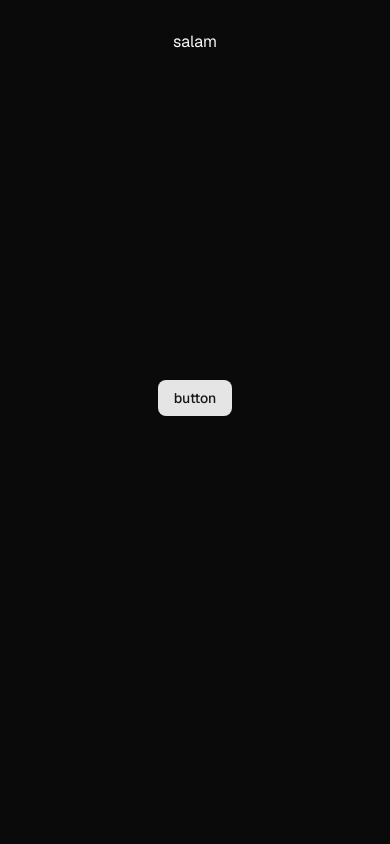
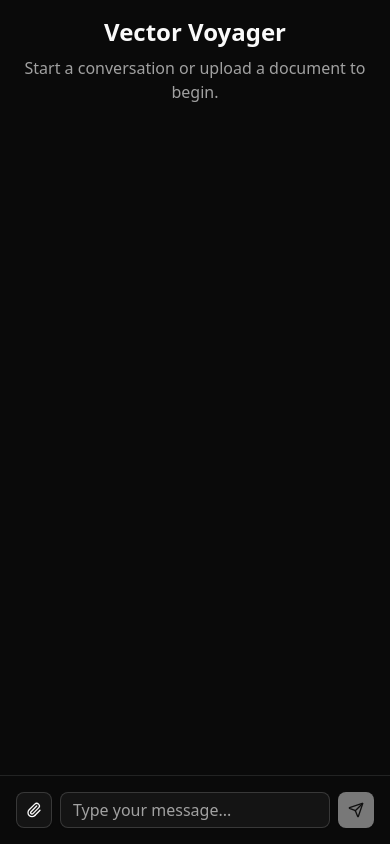
Before and after one commit to alirezaJvh/vector-voyager-ui, a Next.js app: page / in a window 390 px wide. Built offline with nearby package versions, Linux system fonts and the light colour scheme.

Commit message:
feat(chat): create chat-interface components

```diff
--- a/src/app/page.tsx
+++ b/src/app/page.tsx
@@ -1,10 +1,30 @@
-import { Button } from '@/components/ui/button';
+import { Suspense } from 'react';
+import ChatInterface from '@/components/chat/chat-interface';
+import {
+  Sidebar,
+  SidebarContent,
+  SidebarGroup,
+  SidebarGroupLabel,
+  SidebarProvider,
+} from '@/components/ui/sidebar';
+import { FileUploader } from '@/components/file-uploader';
 
 export default function Home() {
   return (
-    <div className="grid min-h-screen grid-rows-[20px_1fr_20px] items-center justify-items-center gap-16 p-8 pb-20 font-[family-name:var(--font-geist-sans)] sm:p-20">
-      salam
-      <Button>button</Button>
+    <div className="flex h-screen w-full overflow-hidden">
+      <Suspense fallback={<div>Loading...</div>}>
+        <SidebarProvider>
+          <Sidebar className="border-r">
+            <SidebarContent className="px-2">
+              <SidebarGroup>
+                <SidebarGroupLabel>Uploaded Files</SidebarGroupLabel>
+                <FileUploader />
+              </SidebarGroup>
+            </SidebarContent>
+          </Sidebar>
+          <ChatInterface />
+        </SidebarProvider>
+      </Suspense>
     </div>
   );
 }
--- /dev/null
+++ b/src/components/chat/chat-interface.tsx
@@ -0,0 +1,129 @@
+'use client';
+
+import { useState, useRef, useEffect, useMemo } from 'react';
+import { Button } from '@/components/ui/button';
+import { Input } from '@/components/ui/input';
+import { PaperclipIcon, SendIcon } from 'lucide-react';
+import { MessageComponent, Message } from '@/components/chat/message';
+import { MessageLoading } from '@/components/chat/message/loading';
+
+export default function ChatInterface() {
+  const [messages, setMessages] = useState<Message[]>([]);
+  const [input, setInput] = useState('');
+  const [isLoading, setIsLoading] = useState(false);
+  const messagesEndRef = useRef<HTMLDivElement>(null);
+  const fileInputRef = useRef<HTMLInputElement>(null);
+  const [selectedFile, setSelectedFile] = useState<File | null>(null);
+
+  // Auto-scroll to bottom of messages
+  useEffect(() => {
+    messagesEndRef.current?.scrollIntoView({ behavior: 'smooth' });
+  }, [messages]);
+
+  const handleSendMessage = () => {
+    if (input.trim() === '' && !selectedFile) return;
+
+    // Add user message
+    const userMessage: Message = {
+      id: Date.now().toString(),
+      content: input,
+      role: 'user',
+      timestamp: new Date(),
+    };
+
+    setMessages((prev) => [...prev, userMessage]);
+    setInput('');
+    setIsLoading(true);
+    setSelectedFile(null);
+
+    // Simulate assistant response after a delay
+    setTimeout(() => {
+      const assistantMessage: Message = {
+        id: (Date.now() + 1).toString(),
+        content:
+          'This is a simulated response. In a real application, this would be the response from your AI model.',
+        role: 'assistant',
+        timestamp: new Date(),
+      };
+
+      setMessages((prev) => [...prev, assistantMessage]);
+      setIsLoading(false);
+    }, 1000);
+  };
+
+  const handleKeyDown = (e: React.KeyboardEvent) => {
+    if (e.key === 'Enter' && !e.shiftKey) {
+      e.preventDefault();
+      handleSendMessage();
+    }
+  };
+
+  const triggerFileInput = () => {
+    fileInputRef.current?.click();
+  };
+
+  const emptyState = useMemo(() => {
+    return (
+      <div className="flex h-full items-center justify-center">
+        <div className="text-center">
+          <h1 className="text-2xl font-bold">Vector Voyager</h1>
+          <p className="text-muted-foreground mt-2">
+            Start a conversation or upload a document to begin.
+          </p>
+        </div>
+      </div>
+    );
+  }, []);
+
+  return (
+    <div className="flex w-full flex-1 flex-col">
+      <main className="flex-1 overflow-auto p-4">
+        <div className="mx-auto max-w-3xl">
+          {!messages.length && emptyState}
+          {!!messages.length && (
+            <div className="space-y-6">
+              {messages.map((message) => (
+                <MessageComponent key={message.id} message={message} />
+              ))}
+              {isLoading && <MessageLoading />}
+              <div ref={messagesEndRef} />
+            </div>
+          )}
+        </div>
+      </main>
+
+      <div className="border-t p-4">
+        <div className="mx-auto max-w-3xl">
+          <div className="flex gap-2">
+            <Button size="icon" variant="outline" onClick={triggerFileInput} className="shrink-0">
+              <PaperclipIcon className="h-4 w-4" />
+            </Button>
+            <div className="relative flex-1">
+              <Input
+                value={input}
+                onChange={(e) => setInput(e.target.value)}
+                onKeyDown={handleKeyDown}
+                placeholder="Type your message..."
+                className="pr-10"
+              />
+              {selectedFile && (
+                <div className="text-muted-foreground mt-2 flex items-center gap-2 text-sm">
+                  <PaperclipIcon className="h-3 w-3" />
+                  <span className="truncate">{selectedFile.name}</span>
+                </div>
+              )}
+            </div>
+            <Button
+              size="icon"
+              onClick={handleSendMessage}
+              disabled={input.trim() === '' && !selectedFile}
+              className="shrink-0"
+            >
+              <SendIcon className="h-4 w-4" />
+            </Button>
+          </div>
+        </div>
+      </div>
+    </div>
+  );
+}
--- /dev/null
+++ b/src/components/chat/message/index.tsx
@@ -0,0 +1,48 @@
+import { cn } from '@/lib/utils';
+import { BotIcon, UserIcon } from 'lucide-react';
+
+type Message = {
+  id: string;
+  content: string;
+  role: 'user' | 'assistant';
+  timestamp: Date;
+};
+
+// Message Component with Avatar
+interface MessageProps {
+  message: Message;
+}
+
+function MessageComponent({ message }: MessageProps) {
+  const isUser = message.role === 'user';
+
+  return (
+    <div className={`flex items-start gap-3 ${isUser ? 'justify-end' : 'justify-start'}`}>
+      {!isUser && (
+        <div className="bg-primary text-primary-foreground flex h-8 w-8 shrink-0 items-center justify-center rounded-full select-none">
+          <BotIcon className="h-5 w-5" />
+        </div>
+      )}
+
+      <div
+        className={cn(
+          'max-w-[80%] rounded-lg p-4',
+          isUser
+            ? 'bg-primary text-primary-foreground rounded-tr-none'
+            : 'bg-muted rounded-tl-none',
+        )}
+      >
+        {message.content}
+      </div>
+
+      {isUser && (
+        <div className="bg-muted-foreground text-muted flex h-8 w-8 shrink-0 items-center justify-center rounded-full select-none">
+          <UserIcon className="h-5 w-5" />
+        </div>
+      )}
+    </div>
+  );
+}
+
+export { MessageComponent };
+export type { Message };
--- /dev/null
+++ b/src/components/chat/message/loading.tsx
@@ -0,0 +1,26 @@
+import { BotIcon } from 'lucide-react';
+
+function MessageLoading() {
+  return (
+    <div className="flex items-start justify-start gap-3">
+      <div className="bg-primary text-primary-foreground flex h-8 w-8 shrink-0 items-center justify-center rounded-full select-none">
+        <BotIcon className="h-5 w-5" />
+      </div>
+      <div className="bg-muted max-w-[80%] rounded-lg rounded-tl-none p-4">
+        <div className="flex space-x-2">
+          <div className="bg-muted-foreground h-2 w-2 animate-bounce rounded-full"></div>
+          <div
+            className="bg-muted-foreground h-2 w-2 animate-bounce rounded-full"
+            style={{ animationDelay: '0.2s' }}
+          ></div>
+          <div
+            className="bg-muted-foreground h-2 w-2 animate-bounce rounded-full"
+            style={{ animationDelay: '0.4s' }}
+          ></div>
+        </div>
+      </div>
+    </div>
+  );
+}
+
+export { MessageLoading };
```
